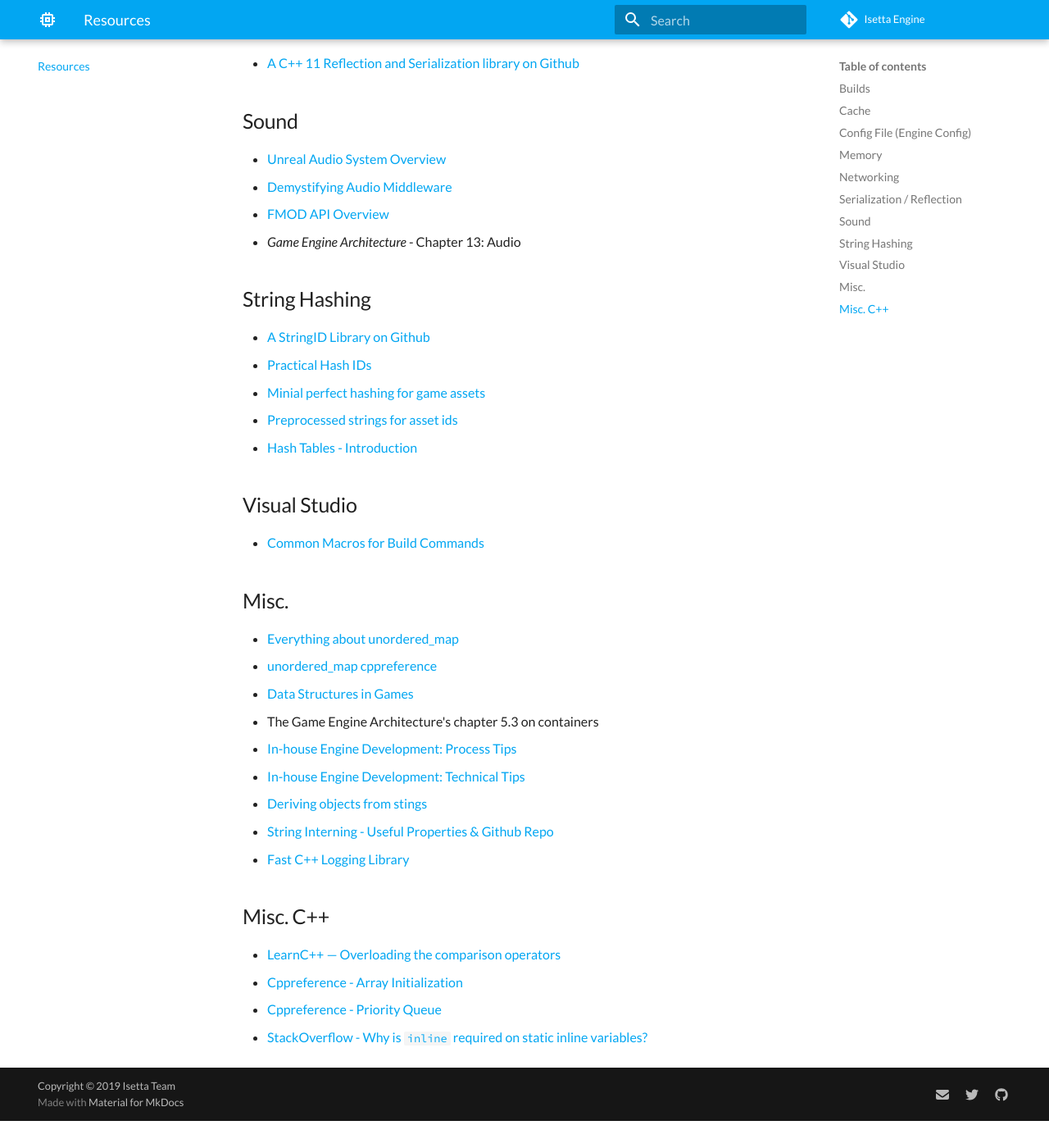
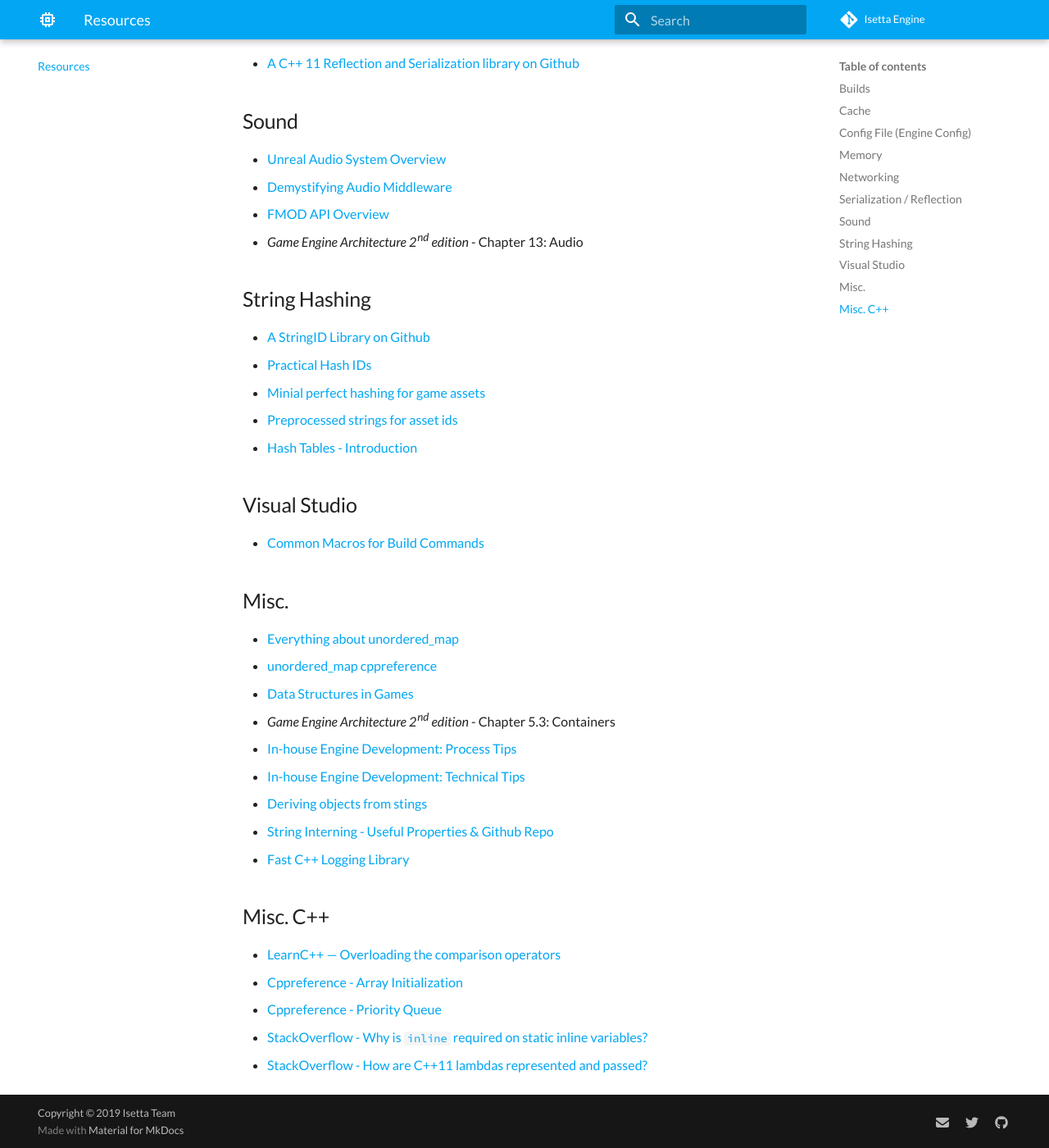
Before and after one commit to Isetta-Team/Isetta-Website-Raw, an MkDocs documentation site: the page built from docs/resources.md, in a window 1280 px wide and 1400 px high, scrolled down 2203 px. Shown: the whole window at 82% size. Built offline with MkDocs 1.6.1 and Material for MkDocs 9.7.7, drawn with Linux system fonts in a browser that asks for light colours; comment, search, counter and statistics services are not loaded; before the commit the page ends 3570 px from its top, so only the background shows below that; some of the changed text lies outside the part shown.

Commit message:
add resources

```diff
--- a/docs/resources.md
+++ b/docs/resources.md
@@ -41,8 +41,8 @@ Useful articles/resources we used during the development of Isetta
 
 ## Memory
 * Introduction
-	* *Game Engine Architecture 2nd edition* - Section 3.2.5.1: Alignment and Packing
-	* *Game Engine Architecture 2nd edition* - Section 5.2: Memory Management
+	* *Game Engine Architecture 2nd edition* - Chapter 3.2.5.1: Alignment and Packing
+	* *Game Engine Architecture 2nd edition* - Chapter 5.2: Memory Management
 	* [Gamesutra - Writing a Game Engine from Scratch Part2: Memory](https://www.gamasutra.com/blogs/MichaelKissner/20151104/258271/Writing_a_Game_Engine_from_Scratch__Part_2_Memory.php): Also covers modern CPU memory access patterns.
 	* [Are we out of memory?](http://www.swedishcoding.com/2008/08/31/are-we-out-of-memory/)
 
@@ -70,7 +70,7 @@ Useful articles/resources we used during the development of Isetta
 * [Unreal Audio System Overview](https://docs.unrealengine.com/en-US/Engine/Audio/Overview)
 * [Demystifying Audio Middleware](https://www.somatone.com/demystifying-audio-middleware/)
 * [FMOD API Overview](https://www.fmod.com/resources/documentation-api?page=content/generated/common/lowlevel_introduction.html#configuration)
-* *Game Engine Architecture* - Chapter 13: Audio
+* *Game Engine Architecture 2nd edition* - Chapter 13: Audio
 
 
 ## String Hashing
@@ -89,7 +89,7 @@ Useful articles/resources we used during the development of Isetta
 * [Everything about unordered_map](https://codeforces.com/blog/entry/21853)
 * [unordered_map cppreference](https://en.cppreference.com/w/cpp/container/unordered_map)
 * [Data Structures in Games](http://enemyhideout.com/2016/05/games-101-data-structures-in-games/)
-* The Game Engine Architecture's chapter 5.3 on containers
+* *Game Engine Architecture 2nd edition* - Chapter 5.3: Containers
 * [In-house Engine Development: Process Tips](https://johanneskuhlmann.de/blog/in-house-engine-development-process-tips/)
 * [In-house Engine Development: Technical Tips](https://johanneskuhlmann.de/blog/in-house-engine-development-technical-tips/)
 
@@ -103,3 +103,4 @@ Useful articles/resources we used during the development of Isetta
 * [Cppreference - Priority Queue](https://en.cppreference.com/w/cpp/container/priority_queue)
 * [StackOverflow - Why is `inline` required on static inline variables?](https://stackoverflow.com/
 questions/46874055/why-is-inline-required-on-static-inline-variables)
+* [StackOverflow - How are C++11 lambdas represented and passed?](https://stackoverflow.com/questions/16921247/how-are-c11-lambdas-represented-and-passed)
```
